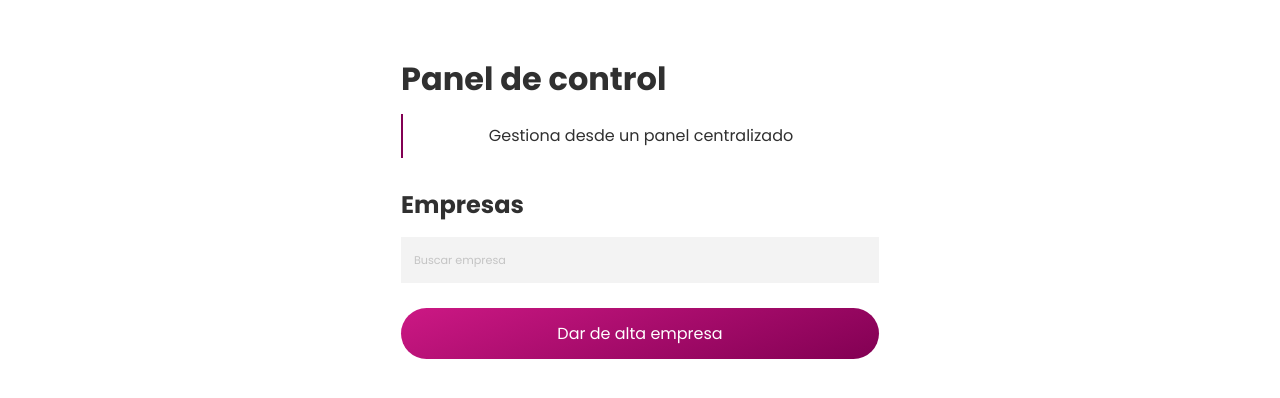
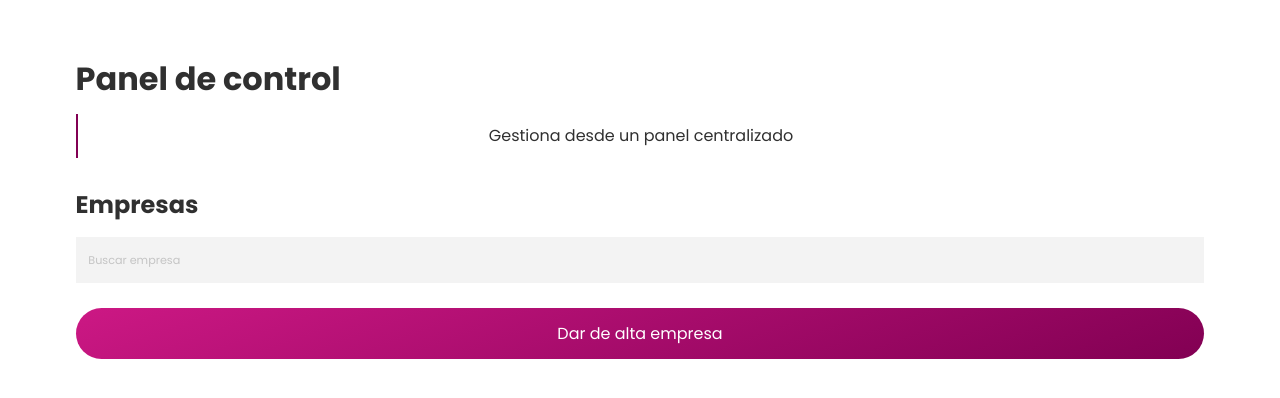
Before and after one commit to danialfaro/Proyecto-Web-GTi, a PHP site: page /app/admin/index.html in a window 1280 px wide. Shown: the part 58-456 px from the top of the page. Run offline with PHP 8.4, Linux system fonts and the light colour scheme.

Commit message:
retoque buscador admin

```diff
--- a/src/app/admin/index.html
+++ b/src/app/admin/index.html
@@ -59,7 +59,7 @@
                 <div><h1 class="texto-principal">Panel de control</h1></div>
                 <div><h3 class="texto-secundario">Gestiona desde un panel centralizado</h3></div>
                 <div><h2 class="texto-empresa">Empresas</h2></div>
-                <div>
+                <div class="buscador-empresas">
                     <input name="empresas" id="empresas" type="text" placeholder="Buscar empresa" required>
                     <input type="submit" value="Dar de alta empresa" class="button_primary">
                 </div>
--- a/src/app/admin/style.css
+++ b/src/app/admin/style.css
@@ -8,8 +8,6 @@
 }
 .main-container {
     padding: .8rem;
-    max-width: 90%;
-    align-self: center;
 }
 .texto-principal {
     line-height: 2.4rem;
@@ -18,6 +16,7 @@
     color: var(--black);
     text-align: left;
     margin: 15px auto;
+    max-width: 90%;
 }
 .texto-secundario {
     font-size: 1rem;
@@ -29,10 +28,17 @@
     font-weight: 400;
     padding: 10px;
     border-left: 2px var(--primary) solid;
+    max-width: 90%;
 }
 .texto-empresa{
     font-weight: bold;
     color: var(--black);
     text-align: left;
     margin: 15px auto;
+    max-width: 90%;
 }
+.buscador-empresas{
+    max-width: 90%;
+    align-self: center;
+    margin: 15px auto;
+}
```
